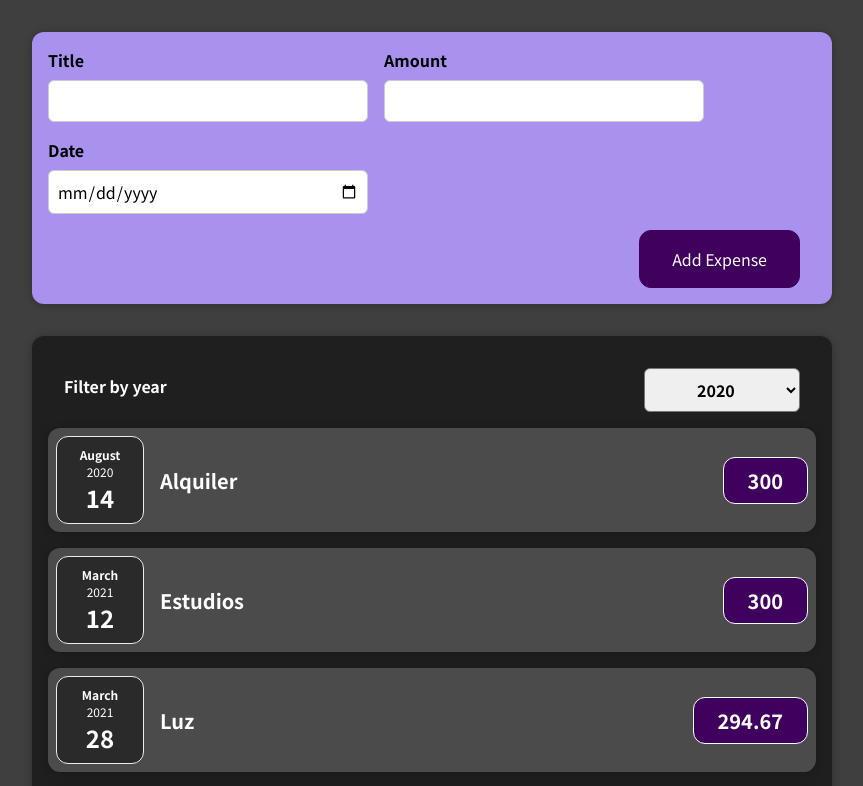
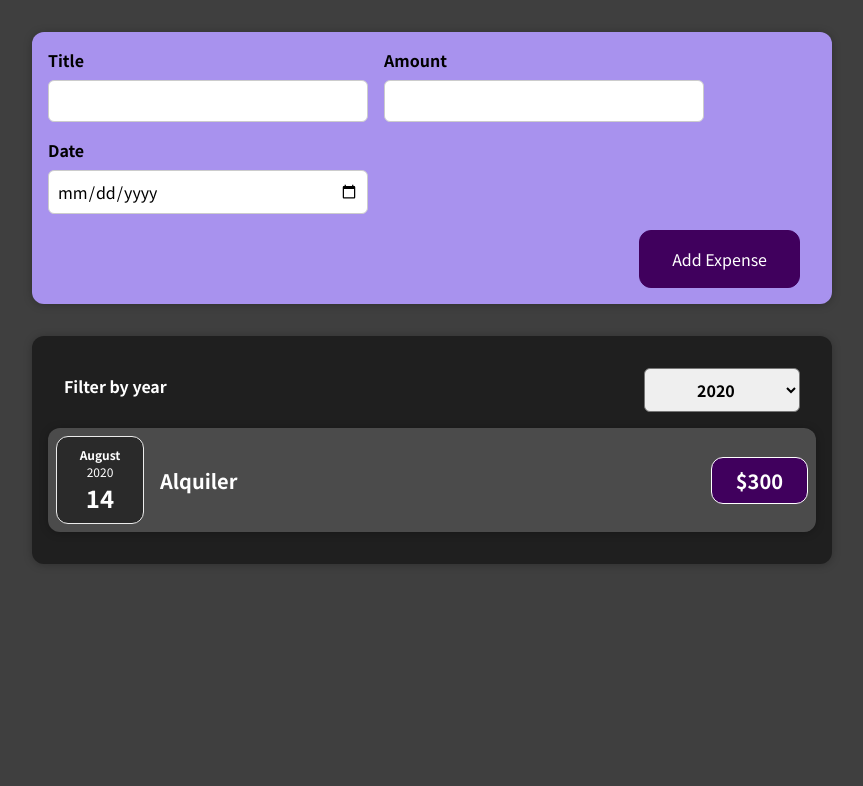
Before and after one commit to hbonavota/expenses-project, a React (Create React App) app: page / in a window 1280 px wide. Shown: the top 786 px of the page, without its empty margins (208-1071 px from the left). Built offline with nearby package versions, Linux system fonts and the light colour scheme.

Commit message:
<add,fix>[src/components]fix bugs and add compenentFilter

```diff
--- a/src/App.js
+++ b/src/App.js
@@ -1,9 +1,8 @@
+import { useState } from 'react';
 import Expenses from "./components/Expenses/Expenses";
 import NewExpense from "./components/NewExpense/NewExpense";
 
-function App(props) {
-
-  const expenses = [
+const initialExpenses = [
   {
     id: 'e1',
     title: 'Alquiler',
@@ -25,8 +24,15 @@ function App(props) {
   },
 ];
 
+
+function App() {
+  const [expenses, setExpenses] = useState(initialExpenses)
+
+
   const addExpenseHandler = expense => {
-    console.log(expense)
+    setExpenses((prevExpenses) => {
+      return [expense, ...prevExpenses]
+    })
   }
 
   return (
--- a/src/components/Expenses/ExpenseDate.js
+++ b/src/components/Expenses/ExpenseDate.js
@@ -2,10 +2,9 @@ import React from 'react'
 import './ExpenseDate.css'
 
 const ExpenseDate = (props) => {
-  const month = props.date.toLocaleString('en-US', { month: 'long' });
-  const day = props.date.toLocaleString('en-US', { day: '2-digit' });
-  const year = props.date.getFullYear();
-
+  const month = props.date?.toLocaleString('en-US', { month: 'long' });
+  const day = props.date?.toLocaleString('en-US', { day: '2-digit' });
+  const year = props.date?.getFullYear();
 
   return (
     <div className="expense-date">
--- a/src/components/Expenses/ExpenseItem.js
+++ b/src/components/Expenses/ExpenseItem.js
@@ -1,9 +1,11 @@
+import React, {  } from 'react';
 import Card from '../UI/Card';
 import ExpenseDate from './ExpenseDate';
 import './ExpenseItem.css';
 
 
 const ExpenseItem = (props) => {
+
 
   return (
     <Card className="expense-item">
@@ -14,7 +16,7 @@ const ExpenseItem = (props) => {
           {props.title}
         </h2>
         <div className="expense-item__price">
-          {props.amount}
+          ${props.amount}
         </div>
       </div>
 
--- a/src/components/Expenses/Expenses.js
+++ b/src/components/Expenses/Expenses.js
@@ -6,25 +6,37 @@ import './Expenses.css'
 import ExpensesFilter from "../UI/ExpensesFilter";
 
 const Expenses = (props) => {
-  const [filteredYear, setFilteredYear] = useState('2020')
+  const [filteredYear, setFilteredYear] = useState('2020');
 
   const filterChangeHandler = selectedYear => {
     setFilteredYear(selectedYear);
   }
 
+  const filteredExpenses = props.items.filter(expense => {
+    return expense.date.getFullYear().toString() === filteredYear
+  })
+
+  let expensesContent = <p>No expenses found.</p>;
+
+  if (filteredExpenses.length > 0) {
+    expensesContent = filteredExpenses.map(e =>
+      <ExpenseItem
+        key={e.id}
+        title={e.title}
+        amount={e.amount}
+        date={e.date}
+      />
+    )
+  }
+
+
   return (
-    <Card className="expenses">
-      <ExpensesFilter selected={filteredYear} onchange={filterChangeHandler} />
-      {props.items.map(e =>
-        <>
-          <ExpenseItem
-            title={e.title}
-            amount={e.amount}
-            date={e.date}
-          />
-        </>
-      )}
-    </Card>
+    <div>
+      <Card className="expenses">
+        <ExpensesFilter selected={filteredYear} OnChangeFilter={filterChangeHandler} />
+        {expensesContent}
+      </Card>
+    </div>
   )
 }
 
--- a/src/components/NewExpense/ExpenseForm.js
+++ b/src/components/NewExpense/ExpenseForm.js
@@ -3,26 +3,25 @@ import './ExpenseForm.css'
 
 const ExpenseForm = (props) => {
 
-
   const [enteredTitle, setEnteredTitle] = useState("");
-
   const [enteredAmount, setEnteredAmount] = useState("");
-
   const [enteredDate, setEnteredDate] = useState("");
 
   const titleChangeHandler = (event) => {
-    setEnteredTitle(event.target.value)
+    setEnteredTitle(event.target.value);
   }
 
   const amountChangeHandler = (event) => {
-    setEnteredAmount(event.target.value)
+    setEnteredAmount(event.target.value);
   }
 
   const dateChangeHandler = (event) => {
-    setEnteredDate(event.target.value)
+    setEnteredDate(event.target.value);
   }
 
   const submitHandler = (event) => {
+
+
     event.preventDefault();
 
     const expenseData = {
@@ -30,7 +29,8 @@ const ExpenseForm = (props) => {
       amount: enteredAmount,
       date: new Date(enteredDate)
     }
-    props.onSaveExpenseData(expenseData)
+
+    props.onSaveExpenseData(expenseData);
 
     setEnteredTitle('');
     setEnteredAmount('');
@@ -46,11 +46,11 @@ const ExpenseForm = (props) => {
         </div>
         <div className='new-expense__control'>
           <label>Amount</label>
-          <input type='text' min='0.01' step='0.01' onChange={amountChangeHandler} />
+          <input type='text' value={enteredAmount} min='0.01' step='0.01' onChange={amountChangeHandler} />
         </div>
         <div className='new-expense__control'>
           <label>Date</label>
-          <input type='date' min='2019-01-01' max='2022-12-31' onChange={dateChangeHandler} />
+          <input type='date' min='2019-01-01' max='2022-12-31' value={enteredDate} onChange={dateChangeHandler} />
         </div>
       </div>
       <div className='new-expense__actions'>
--- a/src/components/NewExpense/NewExpense.js
+++ b/src/components/NewExpense/NewExpense.js
@@ -8,9 +8,9 @@ const NewExpense = (props) => {
   const saveExpenseDataHandler = (enteredExpenseData) => {
 
     const expenseData = {
-      ...enteredExpenseData,
       //It is a simple demo to generate id, it is not a good practice
-      id: Math.random().toString()
+      id: Math.random().toString(),
+      ...enteredExpenseData
     };
     props.onAddExpense(expenseData);
 
--- a/src/components/UI/ExpensesFilter.js
+++ b/src/components/UI/ExpensesFilter.js
@@ -2,7 +2,7 @@ import React from 'react';
 import './ExpensesFilter.css';
 
 const ExpensesFilter = (props) => {
-
+  console.log(props)
   const dropdownChangeHandler = (event) => {
     props.OnChangeFilter(event.target.value);
   }
```
Lines whose indentation alone changed are shown as unchanged.
